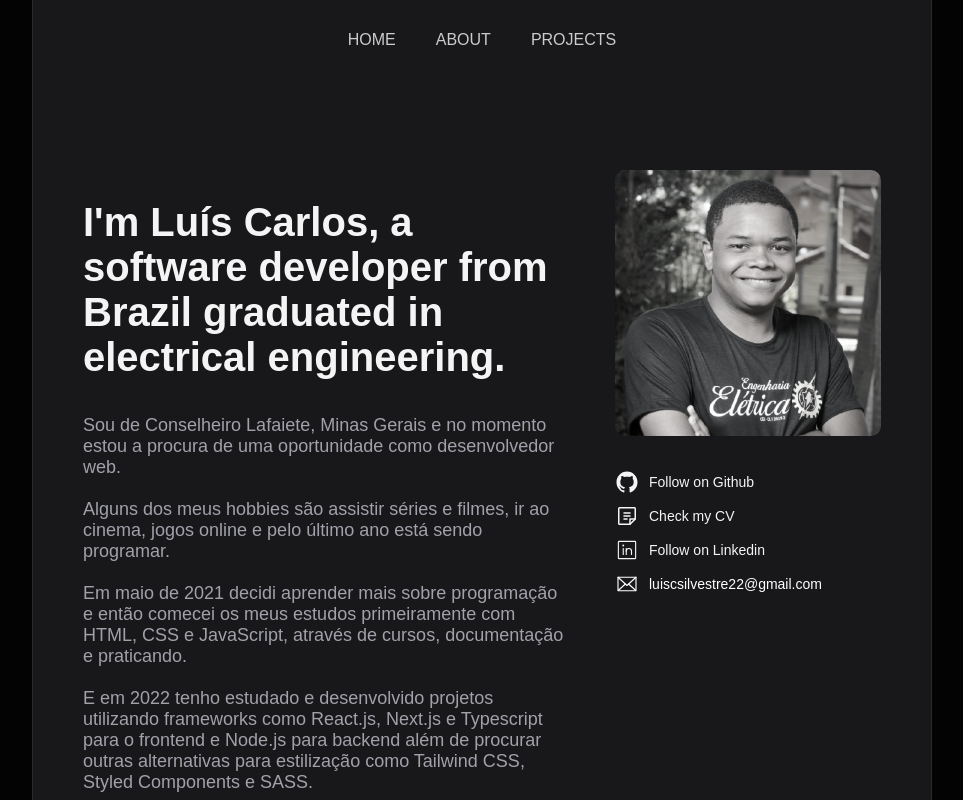
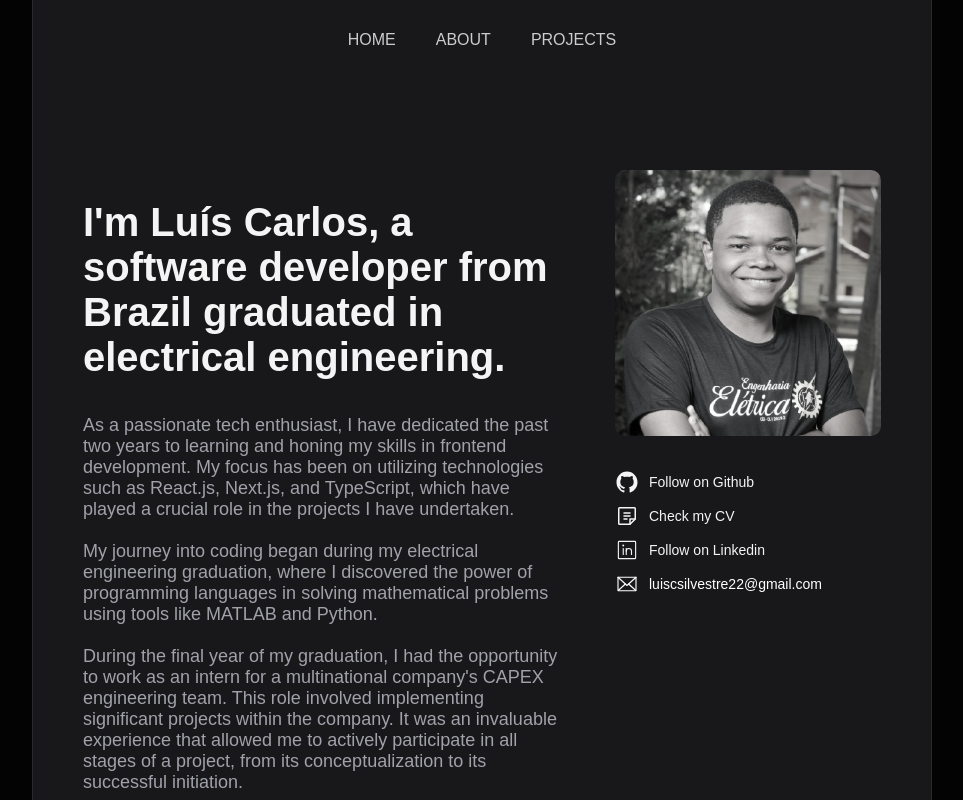
Before and after one commit to Lucal22/lucal-portfolio-3.0, a React (Vite) app: page /about in a window 1280 px wide. Shown: the top 800 px of the page, without its empty margins (158-1121 px from the left). Built offline with nearby package versions, Linux system fonts and the light colour scheme.

Commit message:
adding about text.

```diff
--- a/src/page/AboutPage/about.ts
+++ b/src/page/AboutPage/about.ts
@@ -8,12 +8,12 @@ export const about = {
     url: images.luis,
     alt: 'Luis picture',
   },
-  content: `Sou de Conselheiro Lafaiete, Minas Gerais e no momento estou a procura de uma oportunidade como desenvolvedor web.
+  content: `As a passionate tech enthusiast, I have dedicated the past two years to learning and honing my skills in frontend development. My focus has been on utilizing technologies such as React.js, Next.js, and TypeScript, which have played a crucial role in the projects I have undertaken.
 
-  Alguns dos meus hobbies são assistir séries e filmes, ir ao cinema, jogos online e pelo último ano está sendo programar.
+  My journey into coding began during my electrical engineering graduation, where I discovered the power of programming languages in solving mathematical problems using tools like MATLAB and Python.
 
-  Em maio de 2021 decidi aprender mais sobre programação e então comecei os meus estudos primeiramente com HTML, CSS e JavaScript, através de cursos, documentação e praticando.
+  During the final year of my graduation, I had the opportunity to work as an intern for a multinational company's CAPEX engineering team. This role involved implementing significant projects within the company. It was an invaluable experience that allowed me to actively participate in all stages of a project, from its conceptualization to its successful initiation.
 
-  E em 2022 tenho estudado e desenvolvido projetos utilizando frameworks como React.js, Next.js e Typescript para o frontend e Node.js para backend além de procurar outras alternativas para estilização como Tailwind CSS, Styled Components e SASS.
+  Subsequently, I served as a project engineer assistant for a company specializing in industrial projects. During this time, I diligently followed established schedules while actively contributing to the development and execution of various projects. This experience further honed my ability to collaborate effectively with different teams from diverse areas, ensuring the successful completion of each project.
   `,
 };
```
